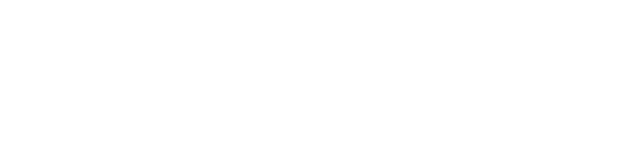
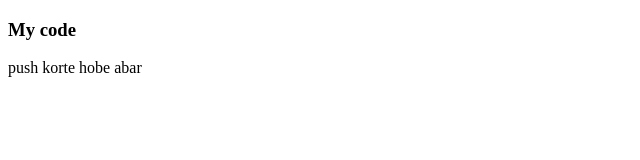
Before and after one commit to Faridhosen4563/My_second_repo, a plain HTML site: page index.html in a window 1280 px wide. Shown: the whole page, without its empty margins (0-640 px from the left). Drawn offline with Linux system fonts and the light colour scheme.

Commit message:
added code

```diff
--- a/index.html
+++ b/index.html
@@ -7,6 +7,7 @@
     <title>my repo</title>
 </head>
 <body>
-
+    <h3>My code</h3>
+    <p> push korte hobe abar </p>
 </body>
 </html>
```
